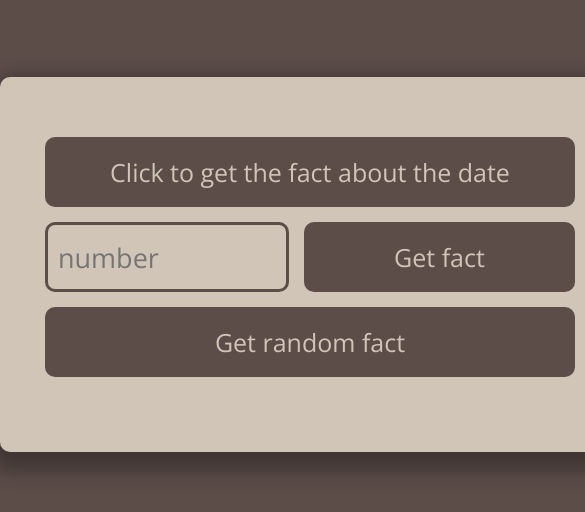
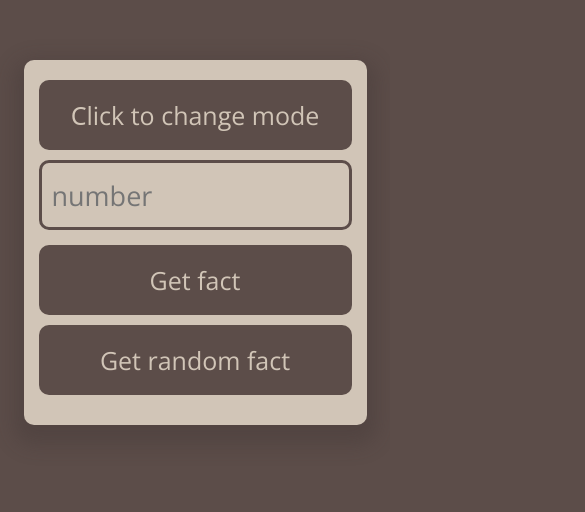
Before and after one commit to mementomorinn/numbers, a plain HTML site: page index.html in a window 390 px wide. Shown: the top 512 px of the page, 585 px wide, since content can reach past the window. Drawn offline with nearby package versions, Linux system fonts and the light colour scheme.

Commit message:
adaptive

```diff
--- a/index.html
+++ b/index.html
@@ -15,7 +15,7 @@
   <body>
     <div class="container">
       <section class="number">
-        <button id="num-date">Click to get the fact about the date</button>
+        <button id="num-date">Сlick to change mode</button>
         <div class="search">
           <input id="num" type="num" placeholder="number" />
           <button id="get-fact-num">Get fact</button>
@@ -23,10 +23,12 @@
         <button id="get-random-fact-num">Get random fact</button>
       </section>
       <section class="date">
-        <button id="date-num">Click to get the fact about the num</button>
+        <button id="date-num">Сlick to change mode</button>
         <div class="search">
-          <input id="month" type="num" placeholder="month" />
-          <input id="day" type="num" placeholder="day" />
+          <div class="input_flex">
+            <input id="month" type="num" placeholder="month" />
+            <input id="day" type="num" placeholder="day" />
+          </div>
           <button id="get-fact-date">Get fact</button>
         </div>
         <button id="get-random-fact-date">Get random fact</button>
--- a/style.css
+++ b/style.css
@@ -54,11 +54,11 @@ input {
 }
 .container {
   width: 620px;
-  padding: 60px 45px;
+  padding: 50px 45px;
   margin: 77px auto 0 auto;
   background-color: var(--color-white);
   border-radius: 10px;
-  box-shadow: 0px 10px 20px 10px rgb(0, 0, 0, 0.3);
+  box-shadow: 0px 10px 20px 10px rgba(58, 50, 50, 0.3);
 }
 .search {
   display: flex;
@@ -82,3 +82,48 @@ input {
 .date {
   display: none;
 }
+.input_flex {
+  display: flex;
+}
+
+@media screen and (max-width: 700px) {
+  .container {
+    width: 500px;
+    margin: 60px auto 0 auto;
+    padding: 40px 30px;
+  }
+}
+@media screen and (max-width: 550px) {
+  .container {
+    width: 400px;
+    padding: 30px 20px;
+  }
+  .date input {
+    width: 100%;
+  }
+  .date input:last-child {
+    margin: 0;
+  }
+  .search {
+    flex-direction: column;
+  }
+  .number input {
+    width: 100%;
+    margin-bottom: 15px;
+  }
+  .input_flex {
+    margin-bottom: 15px;
+  }
+}
+@media screen and (max-width: 450px) {
+  .container {
+    width: 343px;
+    padding: 20px 15px;
+  }
+  button {
+    margin-bottom: 10px;
+  }
+  .input_flex {
+    margin-bottom: 10px;
+  }
+}
```
